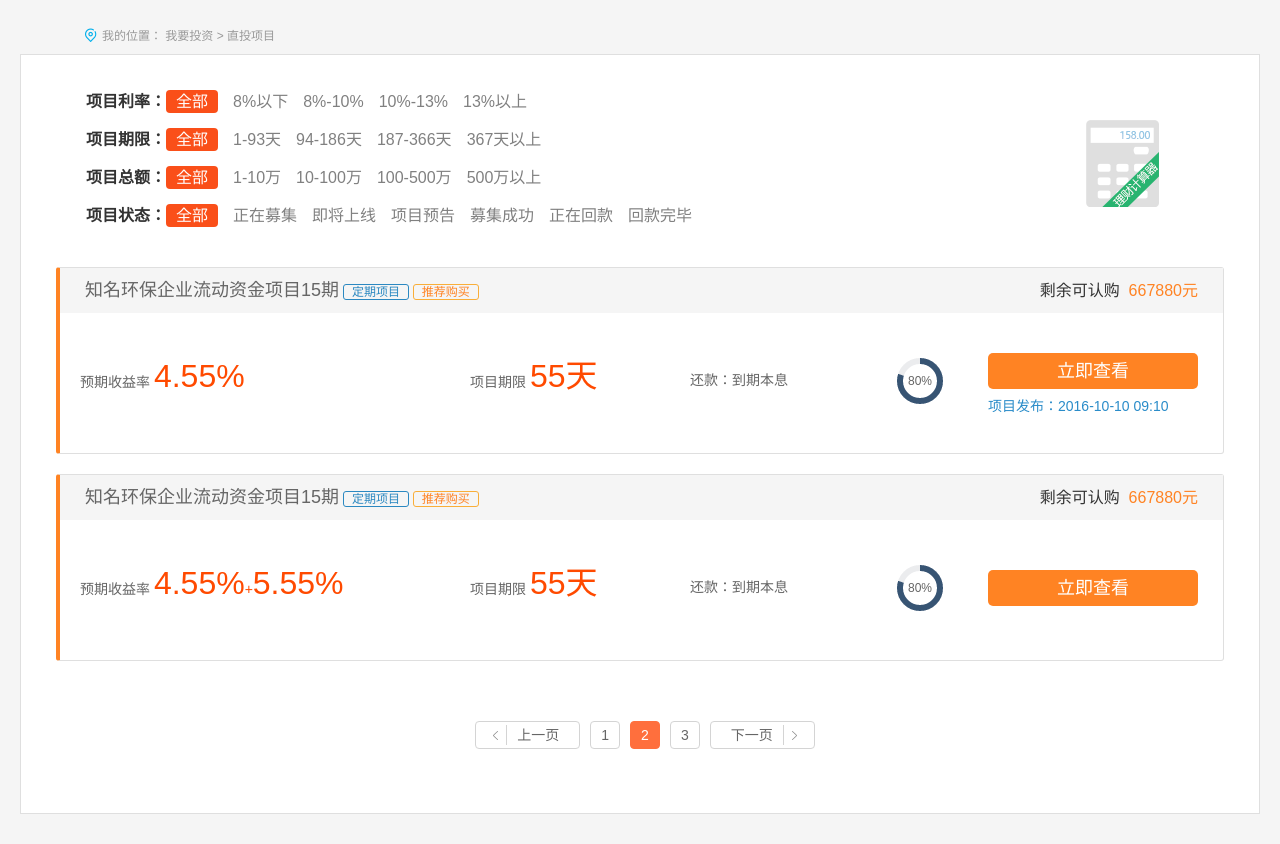
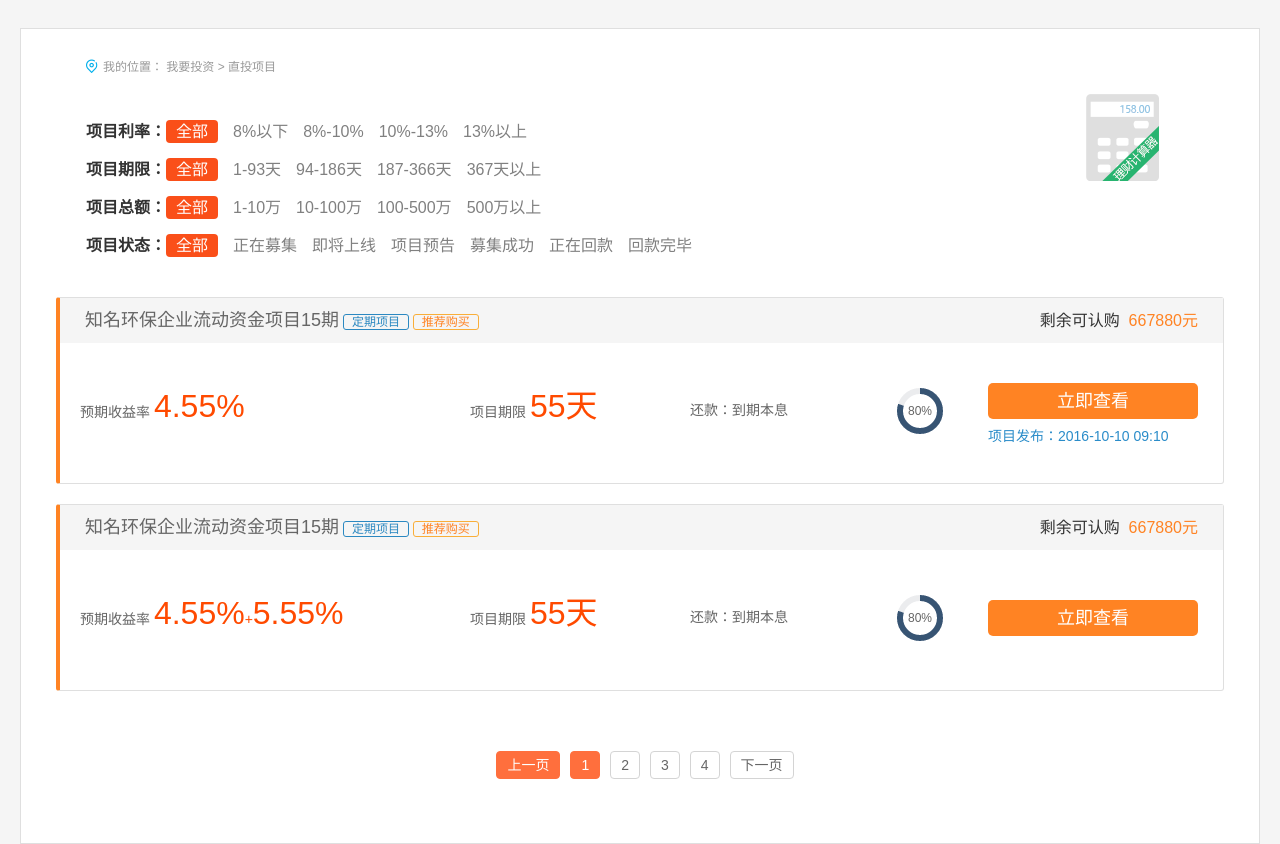
Before and after one commit to wangyufei0807/ebaojr, a plain HTML site: page project-list.html in a window 1280 px wide. Shown: the part 103-947 px from the top of the page. Drawn offline with Linux system fonts and the light colour scheme.

Commit message:
面包屑样式调整

```diff
--- a/css/base.css
+++ b/css/base.css
@@ -63,6 +63,14 @@ img{
 .f-csh{cursor:help;}
 .f-csm{cursor:move;}
 .f-usn{-webkit-user-select:none;-moz-user-select:none;-ms-user-select:none;-o-user-select:none;user-select:none;}
+
+/* 字体颜色 */
+.f-colorblue{color: #2a8cc9}
+
+/* 间距 */
+.mt30{
+    margin-top: 30px;
+}
 
 /* animation */
 .a-bounce,.a-flip,.a-flash,.a-shake,.a-swing,.a-wobble,.a-ring{-webkit-animation:1s ease;-moz-animation:1s ease;-ms-animation:1s ease;animation:1s ease;}
--- a/project-list.html
+++ b/project-list.html
@@ -9,7 +9,7 @@
     <link rel="shortcut icon" href="img/favicon.ico"/>
     <link rel="stylesheet" href="css/base.css"/>
     <link rel="stylesheet" href="css/common.css">
-    <link rel="stylesheet" href="css/projectList.css">
+    <link rel="stylesheet" href="css/projectlist.css">
 </head>
 <body>
 <div class="g-doc">
@@ -67,13 +67,12 @@
     <div class="g-bd">
         <div class="m-project">
             <div class="wrap">
-                <!-- 面包屑导航 -->
-                <div class="m-crumb">
-                    <span><i class="icon-weizhi"></i>我的位置：</span>
-                    <a href="#">我要投资</a> &gt; <a href="#">直投项目</a>
-                </div>
-
-                <div class="m-projectBox">
+                <div class="m-projectBox mt30">
+                    <!-- 面包屑导航 -->
+                    <div class="m-crumb">
+                        <span><i class="icon-weizhi"></i>我的位置：</span>
+                        <a href="#">我要投资</a> &gt; <a href="#" class="f-colorblue">直投项目</a>
+                    </div>
                     <!-- 计算器 -->
                     <a href="#" class="m-jsq"><img src="images/projectlist/jsq_img.png"></a>
                     <!-- 筛选 -->
@@ -185,18 +184,13 @@
 
                         <!-- 分页 -->
                         <div class="m-pagingbox">
-                            <div class="m-paging">
-                                <a href="javascript:void(0)" class="prev f-cb">
-                                    <span class="prevL"></span>
-                                    <span class="prevR">上一页</span>
-                                </a>
-                                <a href="javascript:void(0)">1</a>
-                                <span class="current">2</span>
+                            <div id="projectListPagination" class="m-paging pagination">
+                                <span class="current prev" style="margin-right: 0px;">上一页</span>
+                                <span class="current">1</span>
+                                <a href="javascript:void(0)">2</a>
                                 <a href="javascript:void(0)">3</a>
-                                <a href="javascript:void(0)" class="next">
-                                    <span class="nextL">下一页</span>
-                                    <span class="nextR"></span>
-                                </a>
+                                <a href="javascript:void(0)">4</a>
+                                <a href="javascript:void(0)" class="next">下一页</a>
                             </div>
                         </div>
                     </div>
```
Also changed, not shown: newproject-list.html (+10 -17 lines).
